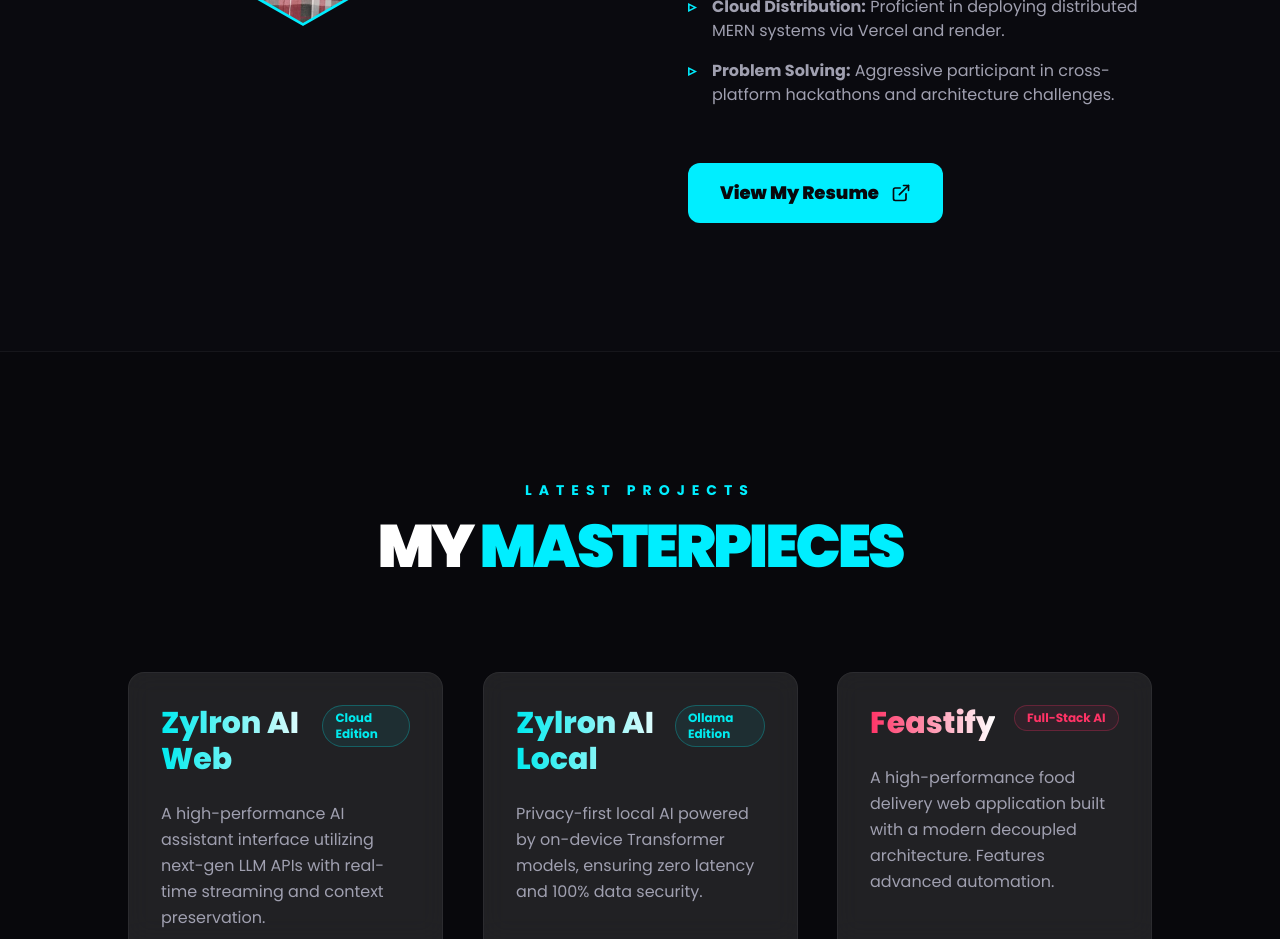
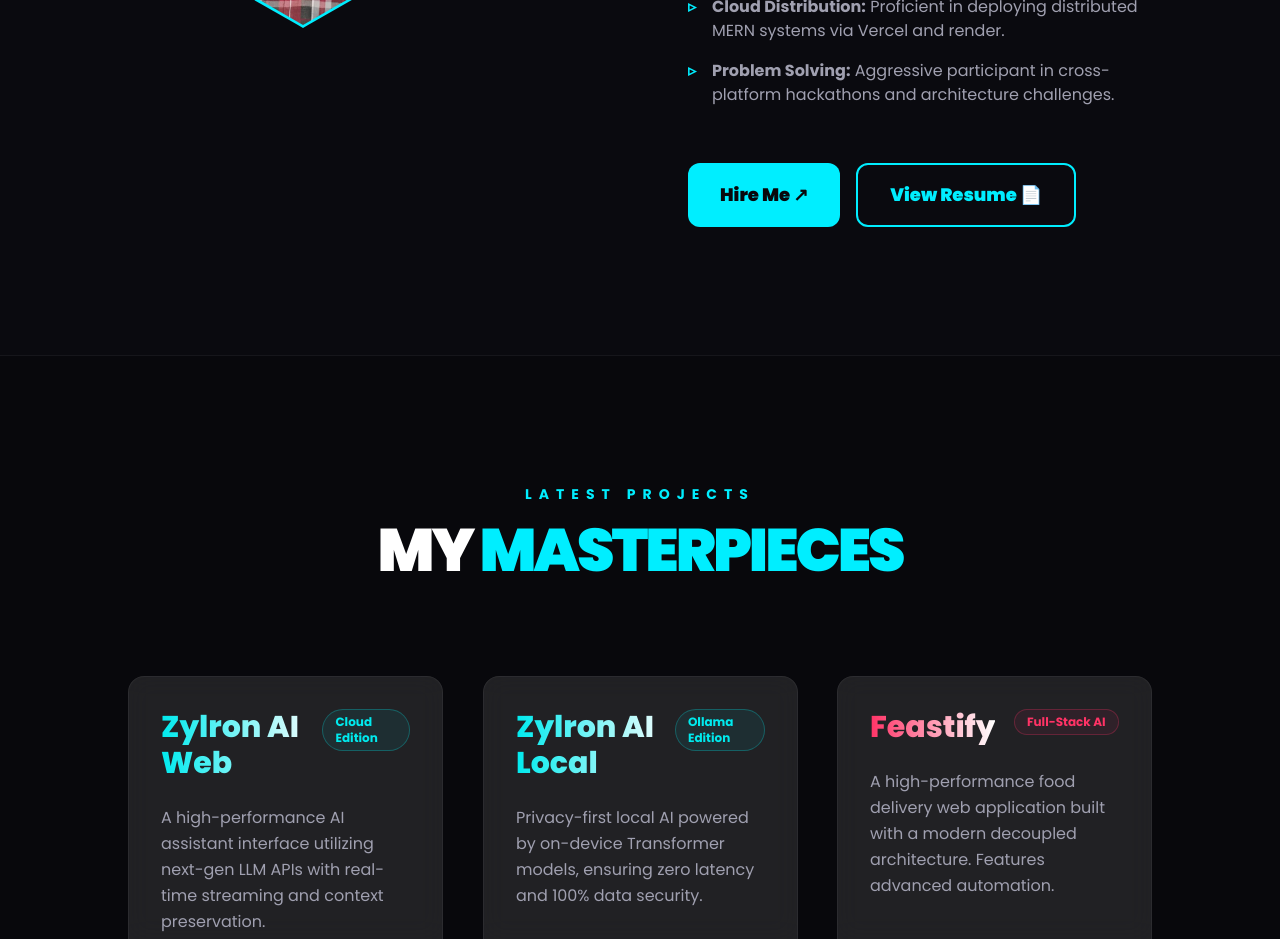
Before and after one commit to Thirumalaivasan2007/Portfolio-website, a React (Vite) app: page / in a window 1280 px wide. Shown: the part 1500-2439 px from the top of the page. Built offline with nearby package versions, Linux system fonts and the light colour scheme.

Commit message:
🚀 Refactor: Dual CTA buttons in About section (Hire Me + View Resume)

```diff
--- a/src/App.jsx
+++ b/src/App.jsx
@@ -276,14 +276,19 @@ const App = () => {
               </ul>
             </div>
 
-            <div className="pt-6">
+            <div className="pt-6 flex flex-wrap gap-4 justify-center md:justify-start">
               <a
-                href="/resume.pdf"
-                target="_blank"
+                href="#contact"
                 className="inline-flex items-center gap-3 px-8 py-4 bg-neonCyan text-bgDark rounded-xl font-black text-lg transition-all duration-300 hover:shadow-[0_0_25px_rgba(0,234,238,0.5)] hover:scale-105"
               >
-                View My Resume <ExternalLink className="w-5 h-5" />
+                Hire Me ↗
               </a>
+              <button
+                onClick={() => alert("My Resume is currently being updated! Please check back soon 🔥")}
+                className="inline-flex items-center gap-3 px-8 py-4 border-2 border-neonCyan text-neonCyan rounded-xl font-black text-lg transition-all duration-300 hover:bg-neonCyan/10 hover:shadow-[0_0_20px_rgba(0,234,238,0.3)]"
+              >
+                View Resume 📄
+              </button>
             </div>
           </motion.div>
         </div>
```
